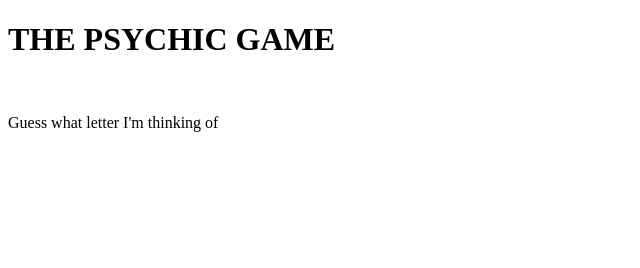
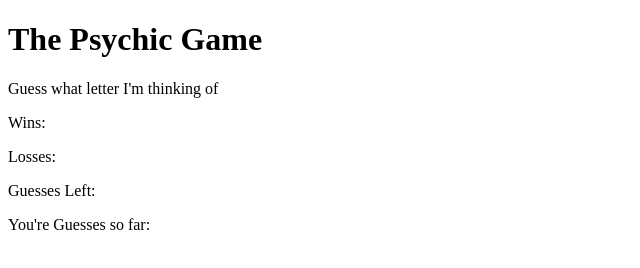
Before and after one commit to Rayissach/psychic-game, a plain HTML site: page index.html in a window 1280 px wide. Shown: the whole page, without its empty margins (0-640 px from the left). Drawn offline with Linux system fonts and the light colour scheme.

Commit message:
starting project anew

```diff
--- a/index.html
+++ b/index.html
@@ -1,13 +1,23 @@
 <!DOCTYPE html>
-<html lang="en-us">
+<html lang="enus">
 <head>
-	<meta charset="utf-8">
+	<meta charset="UTF-8">
+	<meta name="viewport" content="width=device-width, initial-scale=1.0">
+	<meta http-equiv="X-UA-Compatible" content="ie=edge">
 	<title>Psychic Game</title>
-
 </head>
 <body>
+	<h1>The Psychic Game</h1>
 
-	<h1>THE PSYCHIC GAME</h1>
+	<p>Guess what letter I'm thinking of</p>
+	<p>Wins: </p>
+	<p>Losses: </p>
+	<p>Guesses Left:</p>
+	<p>You're Guesses so far: </p>
+
+</body>
+</html>
+	<!-- <h1>THE PSYCHIC GAME</h1>
 
 	<br>
 
@@ -27,7 +37,7 @@
 
 		document.onkeyup = function(event) {
 	        var userGuess =(event.key).toLowerCase();
-	        // VALIDATE THAT KEYS ARE LETTERS ONLY
+	        VALIDATE THAT KEYS ARE LETTERS ONLY
 	        console.log("userGuess", userGuess);
 	        if (incorrectguesses.indexOf(userGuess) === -1 ) {
 	        	guessesleft--;
@@ -51,25 +61,19 @@
 
 
 
-		// 	var computerGuess = choices[Math.floor(Math.random() * choices.length)];
+			var computerGuess = choices[Math.floor(Math.random() * choices.length)];
 
 
-		// function loadgame() {
+		function loadgame() {
 
-		// 	var html =
+			var html =
 
-		// 	"<p>Wins:" + wins + "</p>" +
-		// 	"<p>losses:" + losses + "</p>" +
-		// 	"<p>guessesleft" + guessesleft + "</p>" +
+			"<p>Wins:" + wins + "</p>" +
+			"<p>losses:" + losses + "</p>" +
+			"<p>guessesleft" + guessesleft + "</p>" +
 
 
-		// }
+		}
 
 
-			//appendChild to show letters on html
-
-
-	</script>
-
-</body>
-</html>
+			appendChild to show letters on html
```
